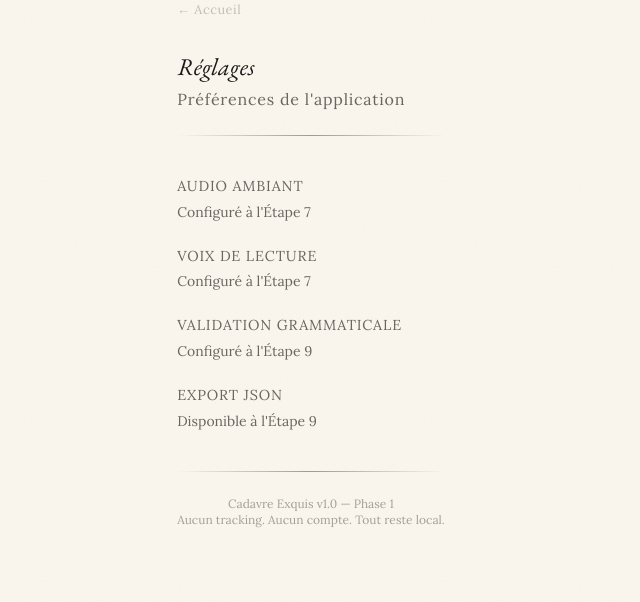
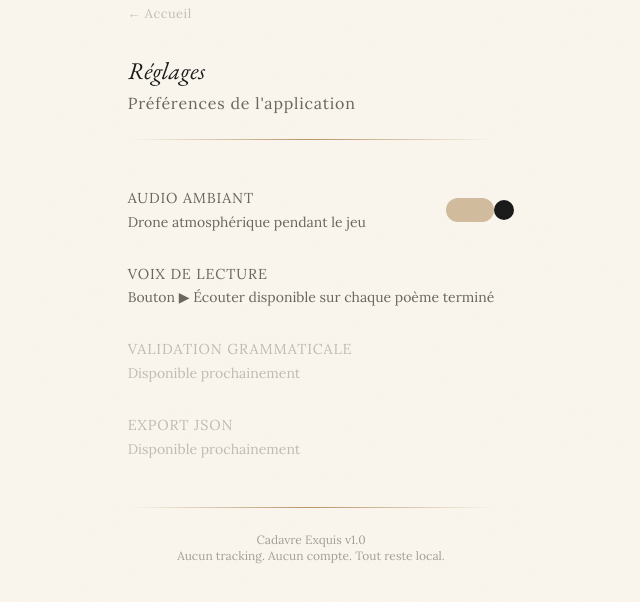
Before and after one commit to msonnet/CADAVRE-EXQUIS-, a React (Vite) app: page /reglages in a window 1280 px wide. Shown: the top 602 px of the page, without its empty margins (329-969 px from the left). Built offline with nearby package versions, Linux system fonts and the light colour scheme.

Commit message:
feat(réglages): toggle audio ambiant fonctionnel + descriptions étape 7

```diff
--- a/src/pages/Reglages.tsx
+++ b/src/pages/Reglages.tsx
@@ -1,23 +1,78 @@
+import { useState } from 'react'
 import { useNavigate } from 'react-router-dom'
 import PageTransition from '../components/PageTransition'
 import SeparateurOr from '../components/SeparateurOr'
 
 export default function Reglages() {
   const navigate = useNavigate()
+  const [sonActif, setSonActif] = useState(() => localStorage.getItem('ambiance-muted') !== 'true')
+
+  function toggleSon() {
+    const next = !sonActif
+    setSonActif(next)
+    localStorage.setItem('ambiance-muted', String(!next))
+  }
+
   return (
     <PageTransition className="page-carnet safe-top safe-bottom">
-      <button onClick={() => navigate('/')} className="nav-discrete mb-8 flex items-center gap-2 hover:text-encre transition-colors">← Accueil</button>
+      <button onClick={() => navigate('/')} className="nav-discrete mb-8 hover:text-encre transition-colors">
+        ← Accueil
+      </button>
+
       <h2 className="font-garamond italic text-2xl text-encre mb-1">Réglages</h2>
       <p className="sous-titre mb-6">Préférences de l'application</p>
+
       <SeparateurOr />
-      <div className="flex flex-col gap-6 py-4">
-        <div className="flex flex-col gap-1"><span className="consigne-grammaticale">Audio ambiant</span><span className="font-lora text-gris text-sm">Configuré à l'Étape 7</span></div>
-        <div className="flex flex-col gap-1"><span className="consigne-grammaticale">Voix de lecture</span><span className="font-lora text-gris text-sm">Configuré à l'Étape 7</span></div>
-        <div className="flex flex-col gap-1"><span className="consigne-grammaticale">Validation grammaticale</span><span className="font-lora text-gris text-sm">Configuré à l'Étape 9</span></div>
-        <div className="flex flex-col gap-1"><span className="consigne-grammaticale">Export JSON</span><span className="font-lora text-gris text-sm">Disponible à l'Étape 9</span></div>
+
+      <div className="flex flex-col gap-8 py-6">
+        {/* Audio ambiant */}
+        <div className="flex items-center justify-between">
+          <div className="flex flex-col gap-0.5">
+            <span className="consigne-grammaticale">Audio ambiant</span>
+            <span className="font-lora text-gris text-sm">
+              Drone atmosphérique pendant le jeu
+            </span>
+          </div>
+          <button
+            onClick={toggleSon}
+            className={`w-12 h-6 rounded-full transition-colors duration-300 relative flex-shrink-0 ${
+              sonActif ? 'bg-or/60' : 'bg-gris/30'
+            }`}
+          >
+            <span
+              className={`absolute top-0.5 w-5 h-5 rounded-full bg-encre transition-transform duration-300 ${
+                sonActif ? 'translate-x-6' : 'translate-x-0.5'
+              }`}
+            />
+          </button>
+        </div>
+
+        {/* Voix de lecture */}
+        <div className="flex flex-col gap-0.5">
+          <span className="consigne-grammaticale">Voix de lecture</span>
+          <span className="font-lora text-gris text-sm">
+            Bouton ▶ Écouter disponible sur chaque poème terminé
+          </span>
+        </div>
+
+        {/* À venir */}
+        <div className="flex flex-col gap-0.5 opacity-40">
+          <span className="consigne-grammaticale">Validation grammaticale</span>
+          <span className="font-lora text-gris text-sm">Disponible prochainement</span>
+        </div>
+
+        <div className="flex flex-col gap-0.5 opacity-40">
+          <span className="consigne-grammaticale">Export JSON</span>
+          <span className="font-lora text-gris text-sm">Disponible prochainement</span>
+        </div>
       </div>
+
       <SeparateurOr />
-      <p className="font-lora text-gris text-xs text-center opacity-60 mt-4">Cadavre Exquis v1.0 — Phase 1<br />Aucun tracking. Aucun compte. Tout reste local.</p>
+
+      <p className="font-lora text-gris text-xs text-center opacity-60 mt-4">
+        Cadavre Exquis v1.0<br />
+        Aucun tracking. Aucun compte. Tout reste local.
+      </p>
     </PageTransition>
   )
 }
```
